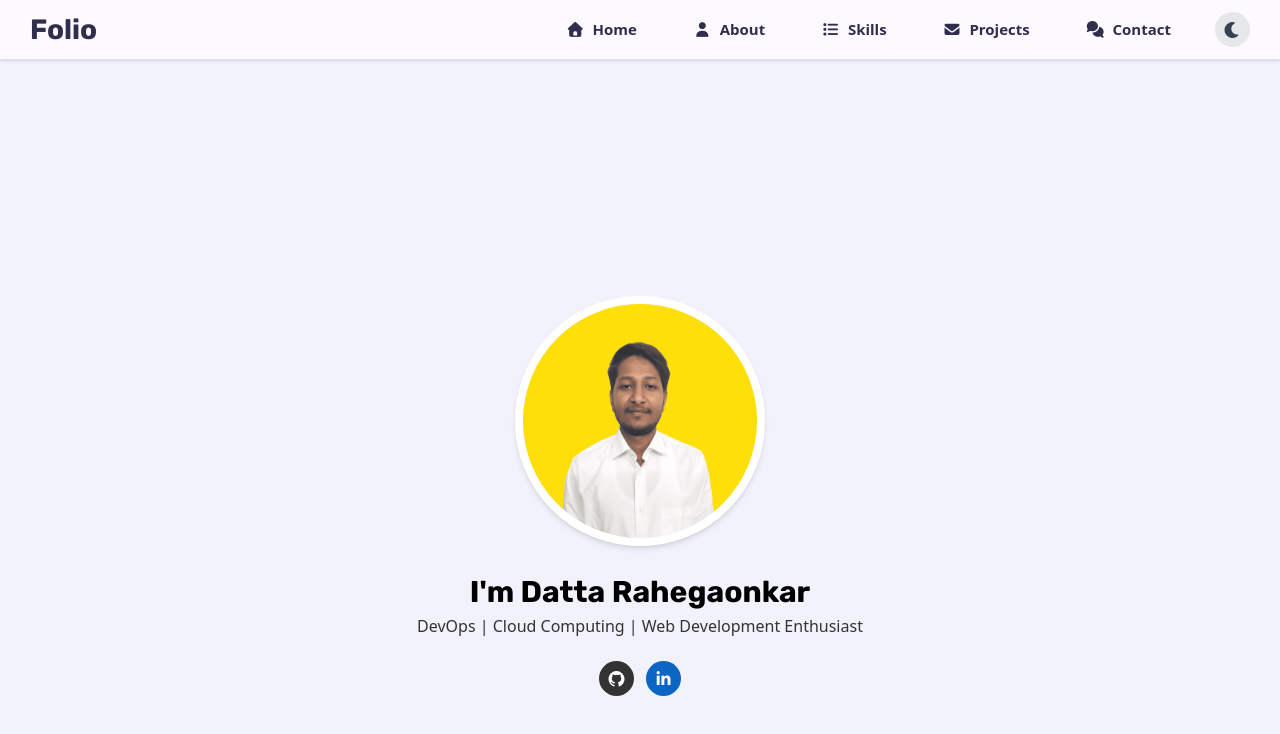
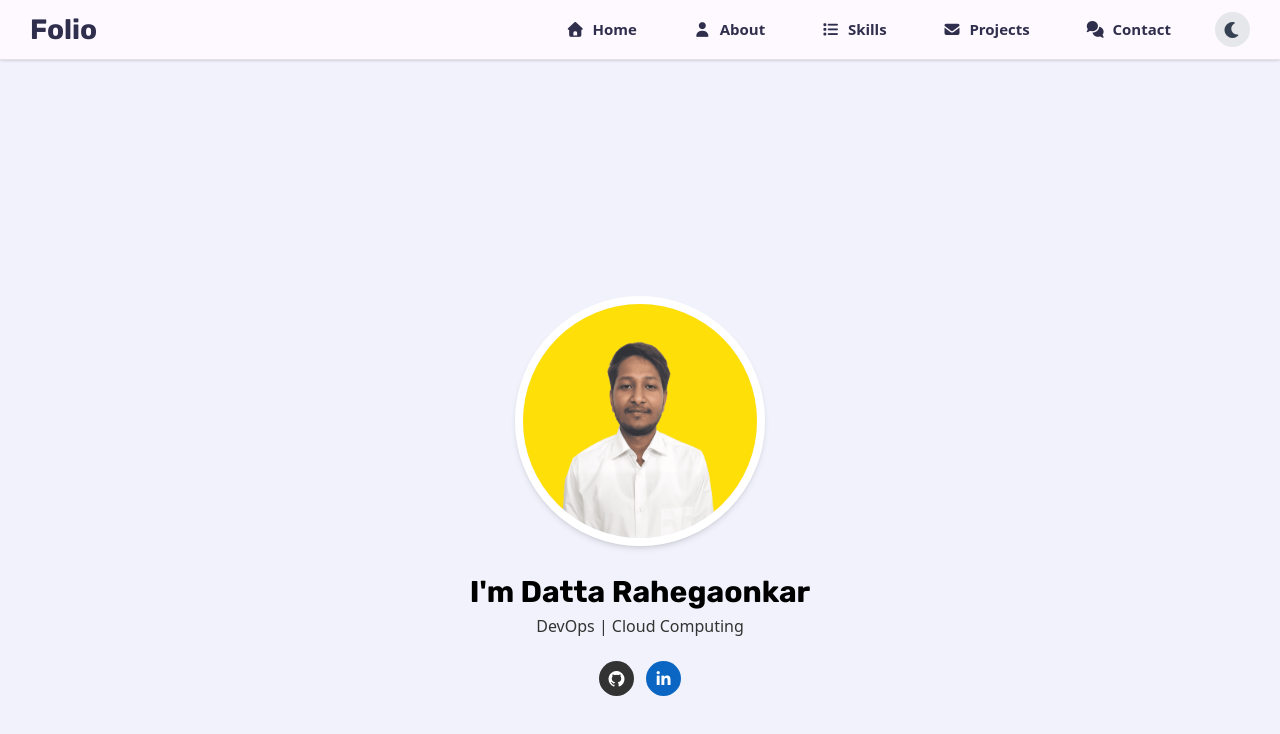
Before and after one commit to DattaRahegaonkar/Port-Folio, a React (Vite) app: page /home in a window 1280 px wide. Shown: the top 734 px of the page. Built offline with nearby package versions, Linux system fonts and the light colour scheme.

Commit message:
Added Home changes

```diff
--- a/src/pages/Home.jsx
+++ b/src/pages/Home.jsx
@@ -26,7 +26,7 @@ export default function Home() {
         <p className={`text-[16px] font-medium leading-[22px] transition-colors duration-300 ${
           isDark ? 'text-gray-300' : 'text-[#333]'
         }`}>
-          DevOps | Cloud Computing | Web Development Enthusiast
+          DevOps | Cloud Computing
         </p>
 
         <div className="social-links mt-6 flex justify-center gap-3">
```
